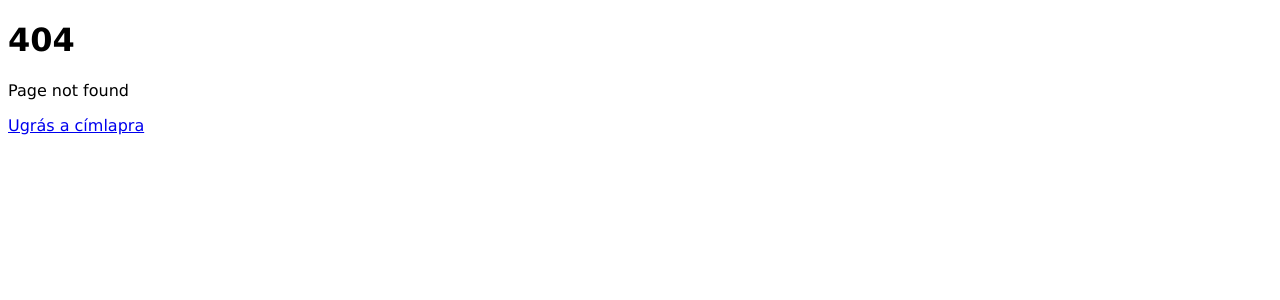
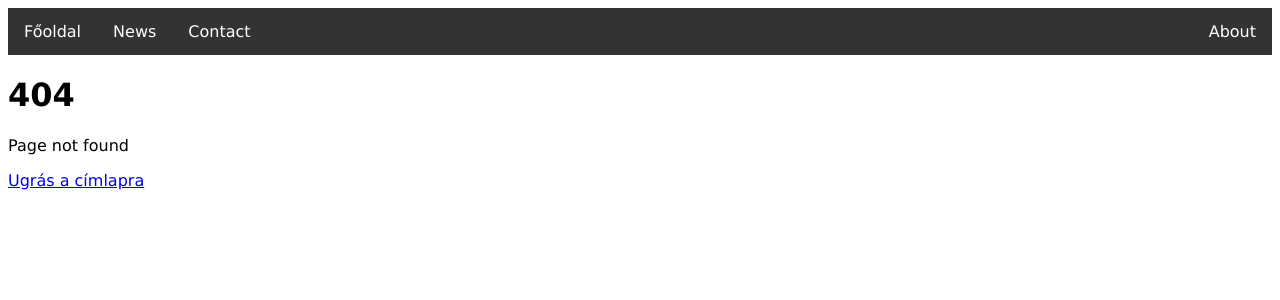
Before and after one commit to LoverNova/SzMDB, a PHP site: page / in a window 1280 px wide. Shown: the top 300 px of the page. Run offline with PHP 8.4, Linux system fonts and the light colour scheme.

Commit message:
Fixed the thing Laci was struggling with

```diff
--- a/index.php
+++ b/index.php
@@ -1,10 +1,12 @@
 <?php
     $path = parse_url($_SERVER["REQUEST_URI"])["path"];
     // Change default path to the final location
+    $data = json_decode(file_get_contents("./view/json/movies.json", true) ,true);
     $defaultPath = '/SzMDB/';
     switch($path){
         case $defaultPath:
             require_once("./view/cimlap.php");
+            echo($data[0]["nev"]);
             break;
         default:
             require_once("./view/404.php");
--- a/view/404.php
+++ b/view/404.php
@@ -10,6 +10,12 @@
     </style>
 </head>
 <body>
+    <ul class="navbar">
+        <li class="navbar"><a href="<?php echo($defaultPath) ?>">Főoldal</a></li>
+        <li class="navbar"><a href="#news">News</a></li>
+        <li class="navbar"><a href="#contact">Contact</a></li>
+        <li class="navbar right"> <a href="#about">About</a></li>
+    </ul>
     <h1>404</h1>
     <p>Page not found<p>
     <p><a href = <?php echo($defaultPath) ?>>Ugrás a címlapra</a></p>
--- a/view/cimlap.php
+++ b/view/cimlap.php
@@ -11,7 +11,7 @@
 </head>
 <body>
     <ul class="navbar">
-        <li class="navbar"><a href="#home">Home</a></li>
+        <li class="navbar"><a href="<?php echo($defaultPath) ?>">Home</a></li>
         <li class="navbar"><a href="#news">News</a></li>
         <li class="navbar"><a href="#contact">Contact</a></li>
         <li class="navbar right"> <a href="#about">About</a></li>
--- /dev/null
+++ b/view/json/movies.json
@@ -0,0 +1,8 @@
+[
+    {
+        "nev": "Gyűrűk ura 1",
+        "kiadás": 1944,
+        "sorozat": true,
+        "sorozatCim": "Gyűrűk ura"
+    }
+]
```
